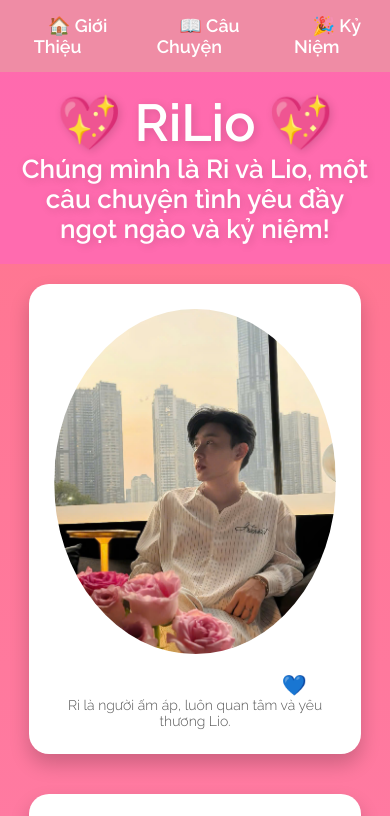
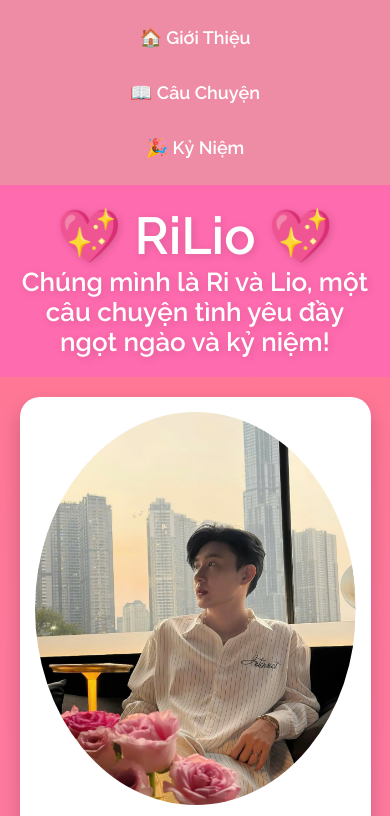
Before and after one commit to Hhoaa/Rilio, a plain HTML site: page index.html in a window 390 px wide. Shown: the top 816 px of the page. Drawn offline with Linux system fonts and the light colour scheme.

Commit message:
Update style.css

```diff
--- a/style.css
+++ b/style.css
@@ -400,3 +400,35 @@ nav ul li a:hover {
     margin-top: 15px;
     font-size: 20px; /* NHỎ HƠN */
 }
+@media (max-width: 768px) {
+    nav ul {
+        flex-direction: column;
+        gap: 10px;
+    }
+
+    nav ul li a {
+        display: block;
+        width: 100%;
+        text-align: center;
+        padding: 12px;
+    }
+}
+@media (max-width: 480px) {
+    .profile-card {
+        width: 90%; /* Chiếm 90% màn hình để không bị nhỏ quá */
+        padding: 15px;
+    }
+
+    .profile-card h2 {
+        font-size: 18px; /* Giảm nhẹ kích thước chữ */
+    }
+
+    .profile-card p {
+        font-size: 12px;
+    }
+}
+@media (max-width: 480px) {
+    .anniversary-item {
+        width: 90%; /* Để vừa màn hình hơn */
+    }
+}
```
